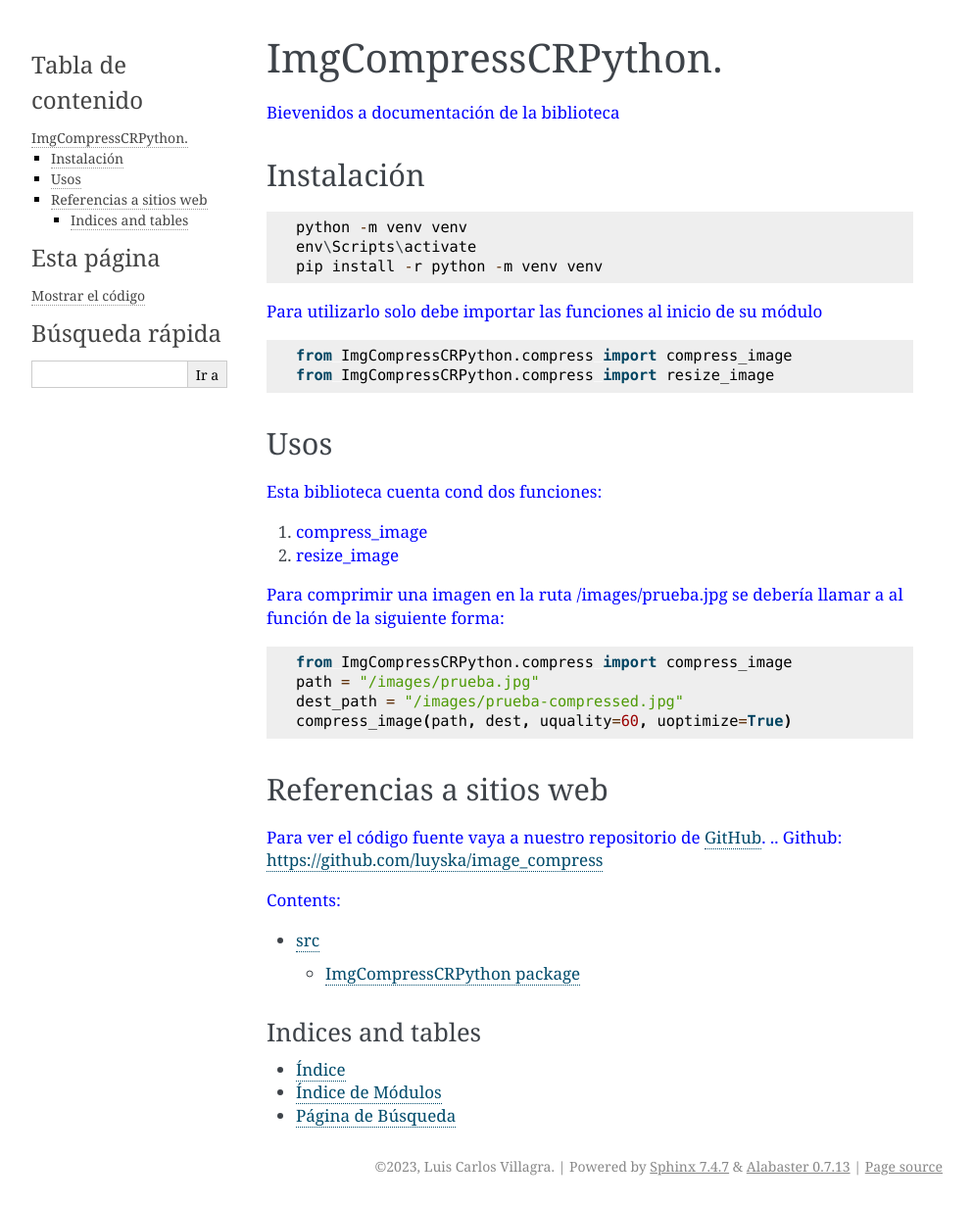
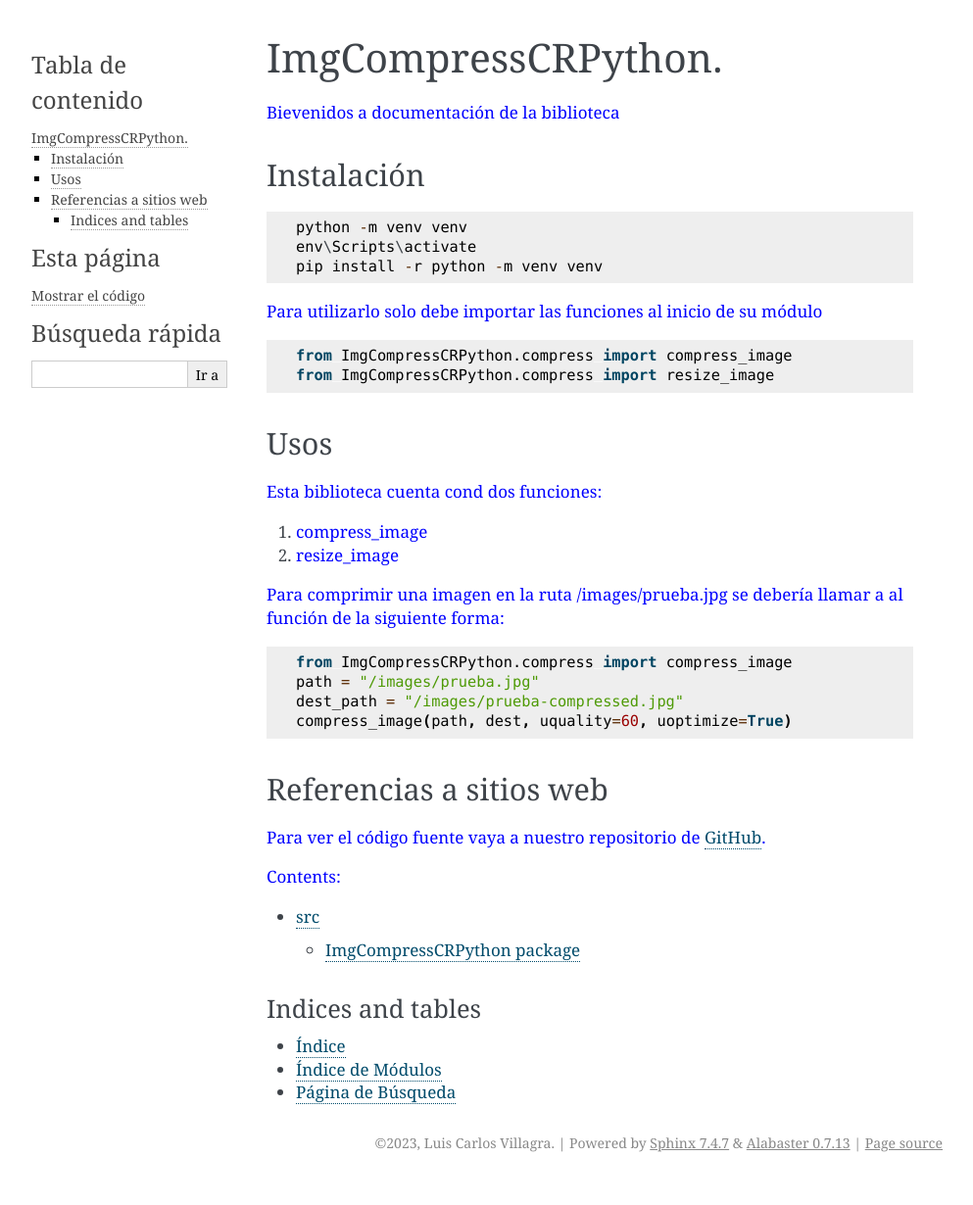
Before and after one commit to luyska/imagenesread, a Sphinx documentation site: the page built from docs/source/index.rst, in a window 1280 px wide. Shown: the whole page at 98% size, without its empty margins (148-1141 px from the left). Built offline with Sphinx 7.4.7, drawn with Linux system fonts in a browser that asks for light colours; after the commit the page ends 1206 px from its top, so only the background shows below that; part of the change alters nothing that is shown.

Commit message:
Nueva versión de la documentación

```diff
--- a/docs/source/conf.py
+++ b/docs/source/conf.py
@@ -18,7 +18,7 @@ def setup(app):
 project = 'ImgCompressCRPython'
 copyright = '2023, Luis Carlos Villagra'
 author = 'Luis Carlos Villagra'
-release = '0.0.3'
+release = '0.0.4'
 
 # -- General configuration ---------------------------------------------------
 # https://www.sphinx-doc.org/en/master/usage/configuration.html#general-configuration
--- a/docs/source/index.rst
+++ b/docs/source/index.rst
@@ -51,6 +51,7 @@ Referencias a sitios web
 ************************
 
 Para ver el código fuente vaya a nuestro repositorio de `GitHub`_.
+
 .. _`Github`: https://github.com/luyska/image_compress
 
 
```
